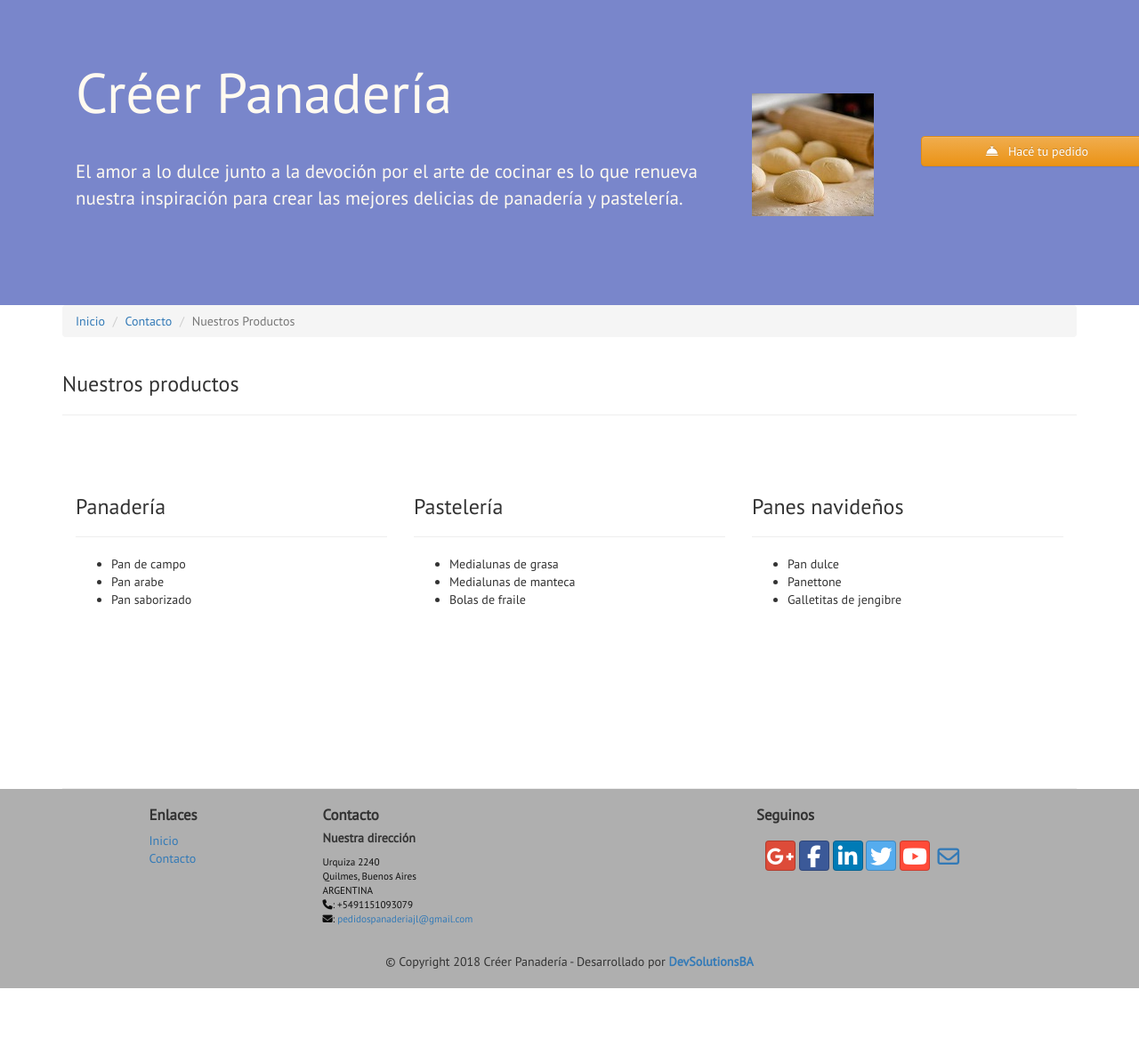
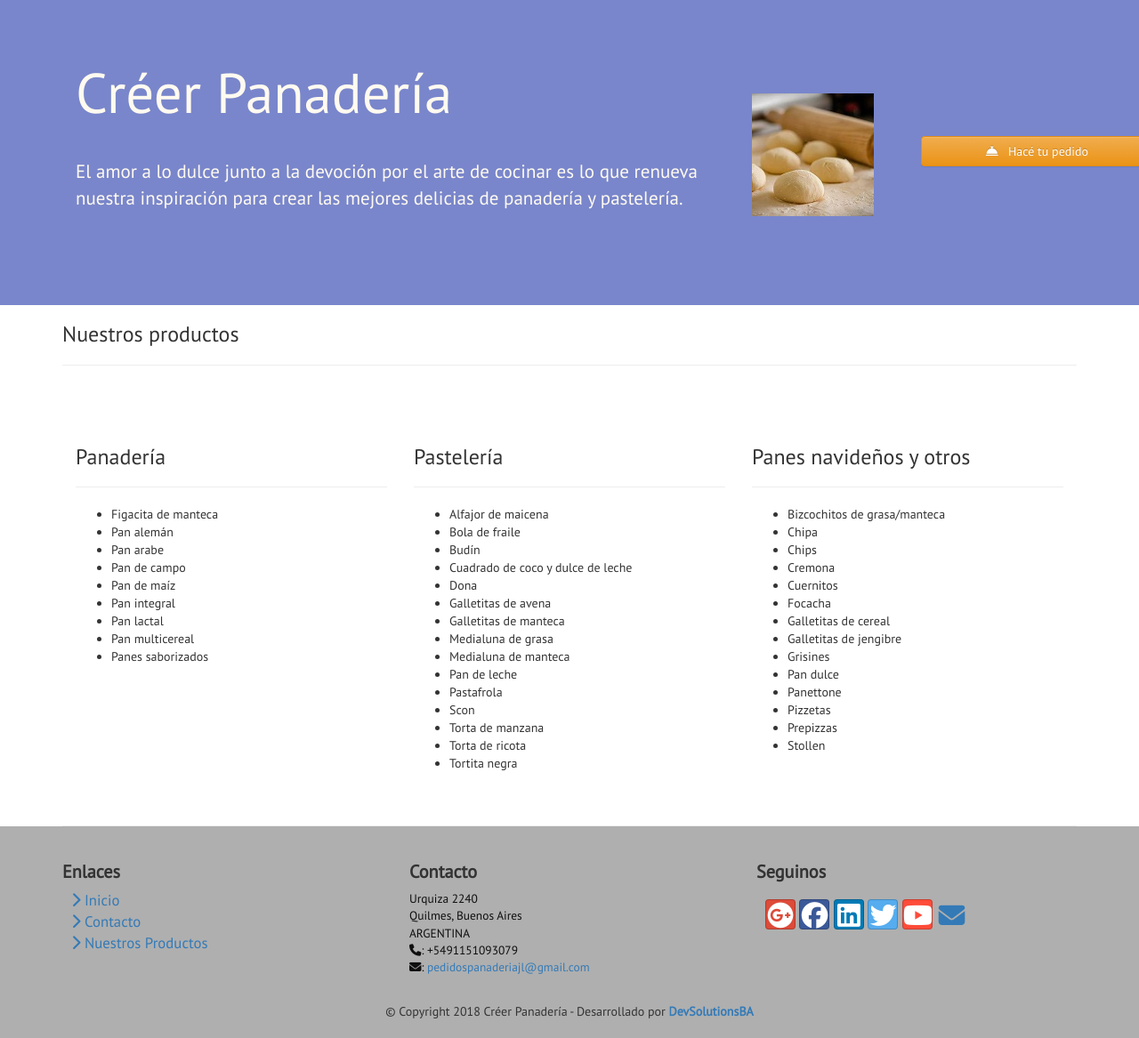
Before and after one commit to naipes0787/creer-panaderia, a PHP site: page /products.php in a window 1280 px wide. Shown: the part 51-1218 px from the top of the page at 89% size. Before the commit the page ends 1162 px from the top, so only its background shows below. Run offline with PHP 8.4, Linux system fonts and the light colour scheme; some libraries are stand-ins or nearby versions.

Commit message:
Se quitan botones de Más del index. Se eliminan botones de redes sociales que no serán utilizados. Se quita el breadcrumb de las páginas. Se actualiza el Readme (Atom y php). Se ajuste el carousel para que el texto esté centrado. Se centran las 3 columnas del footer, también se agrandó la letra y se agregaron unos bullet en el menú del footer. Se elimina footer.html ya que el que se utiliza ahora es footer.php. Se actualizan los íconos de redes sociales (Se habían roto luego de actualizar fontawesome). Se cargan los productos faltantes en Nuestros Productos. Se modifica el gitignore

```diff
--- a/creer-panaderia/css/mystyles.css
+++ b/creer-panaderia/css/mystyles.css
@@ -142,7 +142,7 @@ p.carousel-description{
 div.carousel-caption{
   left: 30%;
   right: 15%;
-  padding-bottom: 5%;
+  padding-bottom: 6%;
 }
 span.fa-arrow-left{
   position: absolute;
@@ -199,20 +199,22 @@ select.select-good-looking{
 /******** FIN MODAL PEDIDO ********/
 
 /******** CONTACTO ********/
+div.contact-class {
+  font-size: 1.2em!important;
+}
 div.contact-class h6{
   font-weight: bold;
   font-size: 1em;
 }
+
 h5.map-class{
   font-weight: bold;
-  font-size: 1em;
+  font-size: 1.2em;
 }
+
 div.container-fluid{
   padding-left: 0;
   padding-right: 0;
-}
-div.row-contactus{
-  padding: 25px 0px;
 }
 /******** FIN CONTACTO ********/
 
@@ -222,6 +224,10 @@ address {
   font-size: 80%;
   margin: 0px;
 }
+div.site-footer{
+  font-size: 1.2em!important;
+  padding-top: 20px;
+}
 div.site-footer h5{
 	font-weight: bold;
 	font-size: 1.2em;
@@ -229,9 +235,17 @@ div.site-footer h5{
 div.site-footer a{
 	text-decoration: none;
 }
+div.copyright{
+
+}
 a.develop_by{
+	font-size: 1em!important;
 	font-weight: bold;
 	text-decoration: none;
+}
+li.footer-menu-item{
+  color: #337ab7;
+  padding-left: 10px;
 }
 /******** FIN FOOTER ********/
 
@@ -246,8 +260,8 @@ a.develop_by{
     min-height: 50%;
   }
   div.carousel-caption{
-    left: 50%;
-    right: 5%;
+    left: 48%;
+    right: 10%;
     padding-bottom: 5%;
   }
 }
@@ -288,7 +302,17 @@ a.develop_by{
 	padding-top: 5%;
   }
   span.menu-title{
-    display: inline-block;
+    position: absolute;
+	font-size: 1.7em;
+	display: inline-block;
+	text-transform: uppercase;
+	margin-left: 5%;
+	top: 17.5%;
+  }
+    div.carousel-caption{
+    left: 50%;
+    right: 5%;
+    padding-bottom: 5%;
   }
 }
 @media only screen and (max-width:600px){
--- a/creer-panaderia/includes/templates/footer.php
+++ b/creer-panaderia/includes/templates/footer.php
@@ -1,36 +1,36 @@
     <footer class="row-footer">
       <div class="container">
         <div class="row">
-          <div class="col-xs-5 col-xs-offset-1 col-sm-2 col-sm-offset-1 site-footer">
+          <div class="col-xs-12 col-sm-4 col-md-4 site-footer footer-column-1">
             <h5>Enlaces</h5>
             <ul class="list-unstyled">
-              <li><a href="index.html">Inicio</a></li>
-              <li><a href="contactus.html">Contacto</a></li>
+              <li class="footer-menu-item"><i class="fas fa-chevron-right"></i><a href="index.php"> Inicio</a></li>
+              <li class="footer-menu-item"><i class="fas fa-chevron-right"></i><a href="contactus.php"> Contacto</a></li>
+              <li class="footer-menu-item"><i class="fas fa-chevron-right"></i><a href="products.php"> Nuestros Productos</a></li>
             </ul>
           </div>
-          <div class="col-xs-6 col-sm-5 site-footer contact-class">
+          <div class="col-xs-12 col-sm-4 col-md-4 site-footer footer-column-2">
             <h5>Contacto</h5>
-            <h6>Nuestra direcci&oacute;n</h6>
             <address>
               Urquiza 2240<br>
               Quilmes, Buenos Aires<br>
               ARGENTINA<br>
-	            <i class="fa fa-phone"></i>: +5491151093079<br>
+              <i class="fa fa-phone"></i>: +5491151093079<br>
               <i class="fa fa-envelope"></i>: <a href="mailto:pedidospanaderiajl@gmail.com">pedidospanaderiajl@gmail.com</a>
             </address>
           </div>
-          <div class="col-xs-12 col-sm-4 site-footer">
+          <div class="col-xs-12 col-sm-4 col-md-4 site-footer footer-column-3">
             <h5>Seguinos</h5>
             <div class="nav navbar-nav" style="padding: 10px 10px;">
-              <a class="btn btn-social-icon btn-google-plus" href="http://google.com/+" target="_blank"><i class="fa fa-google-plus"></i></a>
-              <a class="btn btn-social-icon btn-facebook" href="https://www.facebook.com/creerpanaderiapasteleria/" target="_blank"><i class="fa fa-facebook"></i></a>
-              <a class="btn btn-social-icon btn-linkedin" href="http://www.linkedin.com/in/" target="_blank"><i class="fa fa-linkedin"></i></a>
-              <a class="btn btn-social-icon btn-twitter" href="http://twitter.com/" target="_blank"><i class="fa fa-twitter"></i></a>
-              <a class="btn btn-social-icon btn-youtube" href="http://youtube.com/" target="_blank"><i class="fa fa-youtube"></i></a>
-              <a class="btn btn-social-icon" href="mailto:" target="_blank"><i class="fa fa-envelope-o"></i></a>
+              <a class="btn btn-social-icon btn-google-plus" href="http://google.com/+" target="_blank"><i class="fab fa-google-plus"></i></a>
+              <a class="btn btn-social-icon btn-facebook" href="https://www.facebook.com/creerpanaderiapasteleria/" target="_blank"><i class="fab fa-facebook"></i></a>
+              <a class="btn btn-social-icon btn-linkedin" href="http://www.linkedin.com/in/" target="_blank"><i class="fab fa-linkedin"></i></a>
+              <a class="btn btn-social-icon btn-twitter" href="http://twitter.com/" target="_blank"><i class="fab fa-twitter"></i></a>
+              <a class="btn btn-social-icon btn-youtube" href="http://youtube.com/" target="_blank"><i class="fab fa-youtube"></i></a>
+              <a class="btn btn-social-icon" href="mailto:" target="_blank"><i class="fas fa-envelope"></i></a>
             </div>
           </div>
-          <div class="col-xs-12 site-footer">
+          <div class="col-xs-12 copyright">
             <p style="padding:10px;"></p>
             <p align="center">&copy; Copyright 2018 Cr&eacute;er Panader&iacute;a - Desarrollado por <a class="develop_by" href="https://devsolutionsba.com/es/inicio">DevSolutionsBA</a></p>
           </div>
--- a/creer-panaderia/includes/templates/header.php
+++ b/creer-panaderia/includes/templates/header.php
@@ -17,11 +17,6 @@
       $archivo = basename($_SERVER['PHP_SELF']);
       $pagina = str_replace(".php", "", $archivo);
     ?>
-    <script type="text/javascript">
-    	$(document).ready(function () {
-       		$("#includedFooter").load("footer.html");
-    	})
-    </script>
 	</head>
 	<body class="<?php echo $pagina; ?>">
 		<nav class="navbar navbar-inverse navbar-fixed-top" role="navigation">
--- a/creer-panaderia/index.php
+++ b/creer-panaderia/index.php
@@ -85,7 +85,6 @@
                     <p>Panettone, mejor conocido como pan dulce, con chips de chocolate.
 					Viene en tres tamaños: peque&ntilde;o, mediano o grande.
 					El precio publicado es por el peque&ntilde;o.</p>
-                    <!-- p><a class="btn btn-primary btn-xs" href="#">M&aacute;s &raquo;</a></p-->
                 </div>
             </div>
         </div>
@@ -105,7 +104,6 @@
               <p>En diciembre tenemos un combo de promoci&oacute;n para
               cuatro personas: 4 bolas de fraile, 1 cremona, 6 medialunas y
               una docena de bizcochos de grasa. Todo por $400! </p>
-							<!-- p><a class="btn btn-primary btn-xs" href="#">M&aacute;s &raquo;</a></p-->
 						</div>
 						<div class="media-right media-middle media-images">
             	<a href="#">
@@ -134,7 +132,6 @@
 	   						pasteler&iacute;a. Realiz&oacute; cursos en distintos
 	   						institutos, entre ellos: LYC&Eacute;E, Gato Dumas y EAG.
               </p>
-              <!-- p><a class="btn btn-primary btn-xs" href="#">M&aacute;s &raquo;</a></p-->
             </div>
           </div>
         </div>
--- a/creer-panaderia/products.php
+++ b/creer-panaderia/products.php
@@ -1,13 +1,6 @@
 <?php include_once 'includes/templates/header.php'; ?>
   <div class="container">
     <div class="row">
-      <div class="col-xs-12">
-        <ul class="breadcrumb">
-          <li><a href="index.php">Inicio</a></li>
-          <li><a href="contactus.php">Contacto</a></li>
-          <li class="active">Nuestros Productos</li>
-        </ul>
-      </div>
       <div class="col-xs-12">
         <h3>Nuestros productos</h3>
         <hr>
@@ -15,30 +8,59 @@
     </div>
     <div class="row row-content">
       <div class="col-xs-12 col-sm-6 col-md-4">
-        <h3 class="product-title">Panadería</h3>
+        <h3 class="product-title">Panader&iacute;a</h3>
         <hr>
         <ul>
+          <li>Figacita de manteca</li>
+          <li>Pan alemán</li>
+          <li>Pan arabe</li>
           <li>Pan de campo</li>
-          <li>Pan arabe</li>
-          <li>Pan saborizado</li>
+          <li>Pan de ma&iacute;z</li>
+          <li>Pan integral</li>
+          <li>Pan lactal</li>
+          <li>Pan multicereal</li>
+          <li>Panes saborizados</li>
         </ul>
       </div>
       <div class="col-xs-12 col-sm-6 col-md-4">
-        <h3 class="product-title">Pastelería</h3>
+        <h3 class="product-title">Pasteler&iacute;a</h3>
         <hr>
         <ul>
-          <li>Medialunas de grasa</li>
-          <li>Medialunas de manteca</li>
-          <li>Bolas de fraile</li>
+          <li>Alfajor de maicena</li>
+          <li>Bola de fraile</li>
+          <li>Budín</li>
+          <li>Cuadrado de coco y dulce de leche</li>
+          <li>Dona</li>
+          <li>Galletitas de avena</li>
+          <li>Galletitas de manteca</li>
+          <li>Medialuna de grasa</li>
+          <li>Medialuna de manteca</li>
+          <li>Pan de leche</li>
+          <li>Pastafrola</li>
+          <li>Scon</li>
+          <li>Torta de manzana</li>
+          <li>Torta de ricota</li>
+          <li>Tortita negra</li>
         </ul>
       </div>
       <div class="col-xs-12 col-sm-6 col-md-4">
-        <h3 class="product-title">Panes navide&ntilde;os</h3>
+        <h3 class="product-title">Panes navide&ntilde;os y otros</h3>
         <hr>
         <ul>
+          <li>Bizcochitos de grasa/manteca</li>
+          <li>Chipa</li>
+          <li>Chips</li>
+          <li>Cremona</li>
+          <li>Cuernitos</li>
+          <li>Focacha</li>
+          <li>Galletitas de cereal</li>
+          <li>Galletitas de jengibre</li>
+          <li>Grisines</li>
           <li>Pan dulce</li>
           <li>Panettone</li>
-          <li>Galletitas de jengibre</li>
+          <li>Pizzetas</li>
+          <li>Prepizzas</li>
+          <li>Stollen</li>
         </ul>
       </div>
     </div>
```
Also changed, not shown: creer-panaderia/contactus.php (+0 -7 lines), creer-panaderia/footer.html (deleted, +0 -40 lines), 1 other file.
